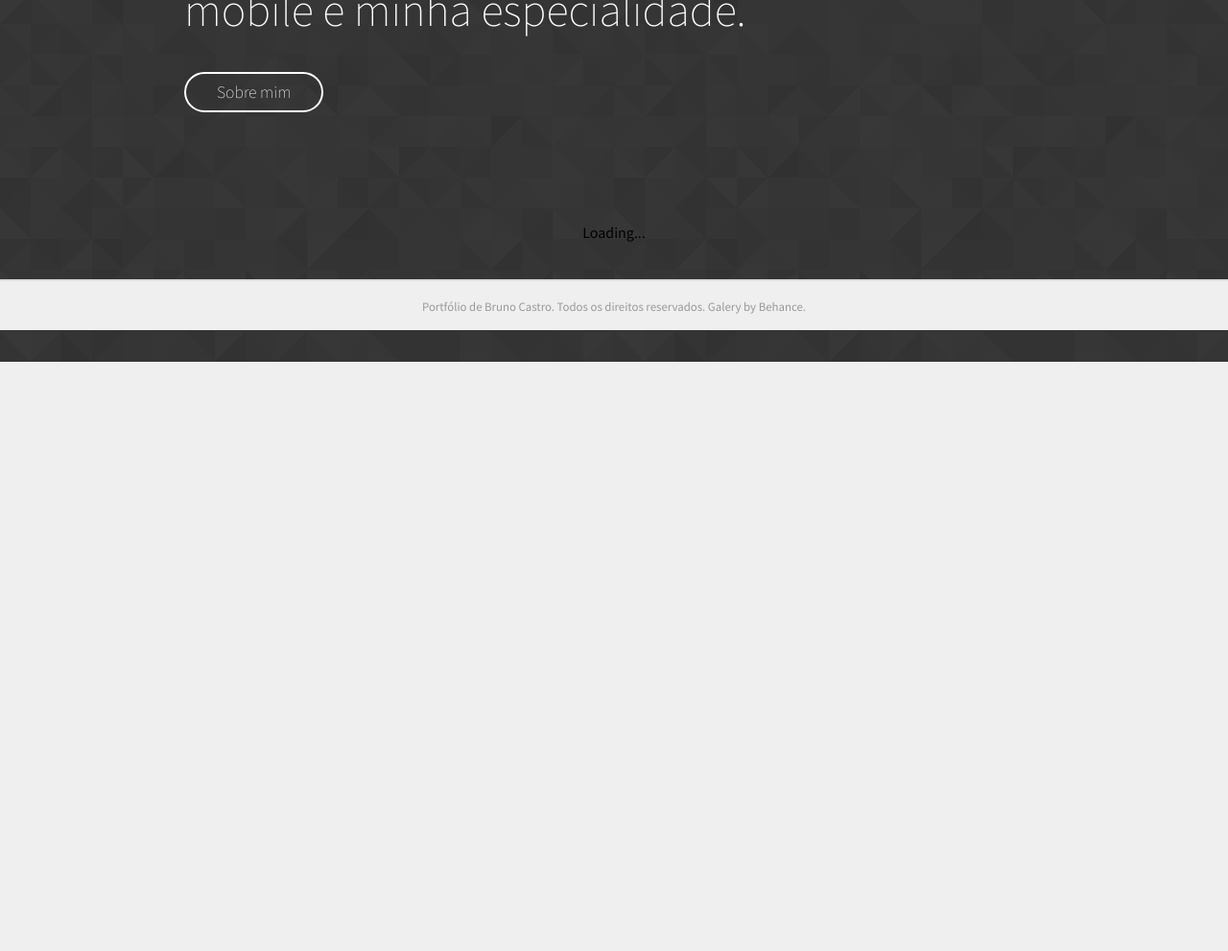
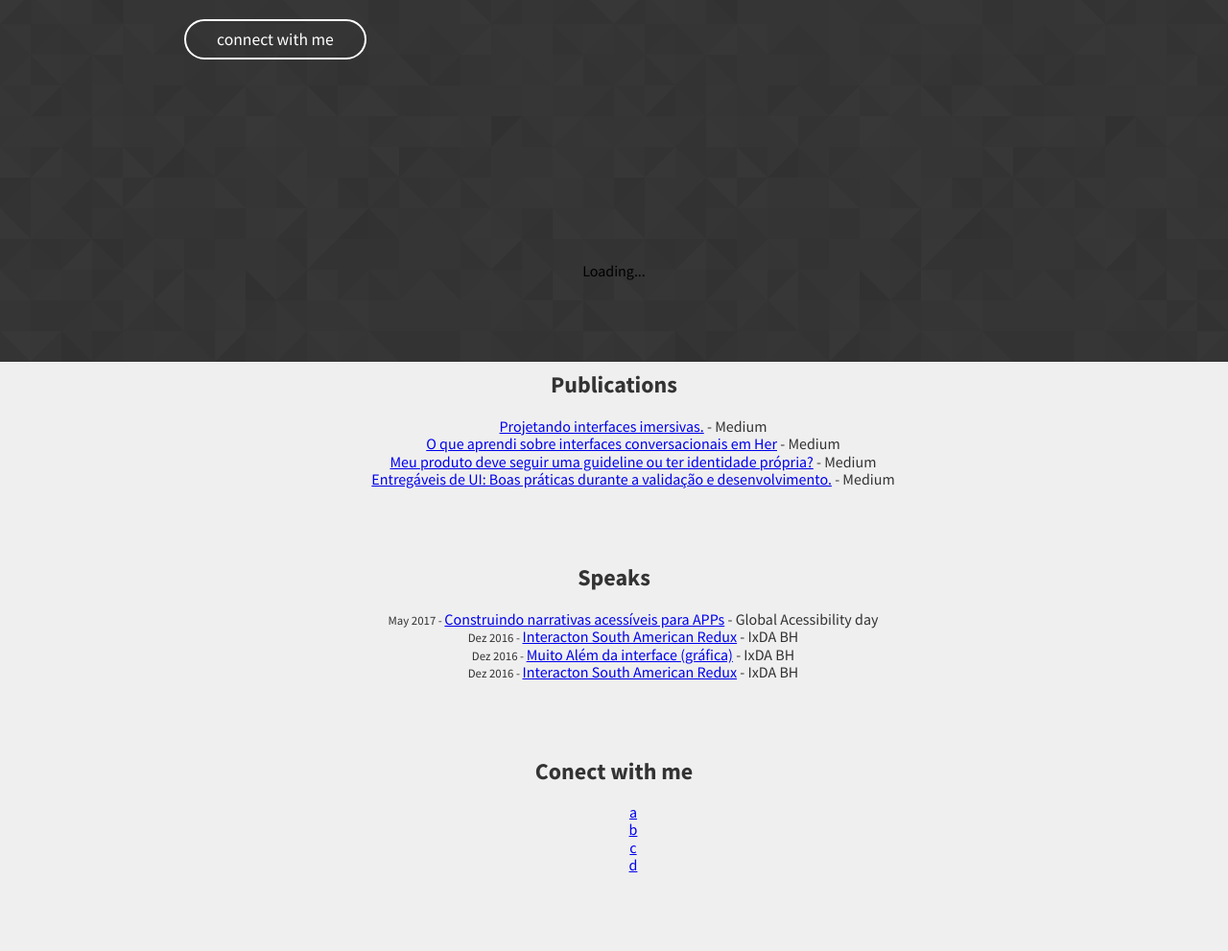
Before and after one commit to brunocastro/brunocastro.github.io, a plain HTML site: page index.html in a window 1280 px wide. Shown: the part 423-1414 px from the top of the page at 96% size. Before the commit the page ends 800 px from the top, so only its background shows below. Drawn offline with nearby package versions, Linux system fonts and the light colour scheme.

Commit message:
create 3 new sections.

```diff
--- a/index.html
+++ b/index.html
@@ -13,19 +13,42 @@
 <body>
     <div class="cover">
         <div class="container">
-            <h1><small>- Olá, </small><br>sou <strong>Bruno Castro,</strong> designer de interfaces. Moro em Belo Horizonte e projetar web e mobile é minha especialidade.</h2>
-            <a href="https://www.linkedin.com/in/linkedbruno" target="_blanck">Sobre mim</a>
+            <h1><small>- Hello, I am</small><br><strong>Bruno Castro,</strong> interface designer from Brazil. I work in <a href="http://www.ciandt.com" target="_self">CI&T</a> and speak about UI design.</h2>
+            <a href="https://www.linkedin.com/in/linkedbruno" target="_self" class="btn">connect with me</a>
         </div>
     </div>
-<div id="galery" class="flex-container">
-    <p>Loading...</p>
-</div>
-<footer>
-    <p><small>Portfólio de Bruno Castro. Todos os direitos reservados. Galery by Behance.</small></p>
-</footer>
-<script src="./scripts/helpers/be.js"></script>
-<script src="./scripts/galery.js"></script>
+    <div id="galery" class="flex-container galery">
+        <p>Loading...</p>
+    </div>
+    <div id="publications" class="simple-container">
+        <h2>Publications</h2>
+        <ul>
+            <li><a href="https://medium.com/ixda-bh/projetando-interfaces-imersivas-60edd161f77f">Projetando interfaces imersivas.</a> - Medium</li>
+            <li><a href="https://medium.com/take-net/o-que-aprendi-sobre-interfaces-conversacionais-em-her-be054aa2d094">O que aprendi sobre interfaces conversacionais em Her</a> - Medium</li>
+            <li><a href="https://medium.com/@brunocastro/meu-produto-deve-seguir-uma-guideline-ou-ter-identidade-pr%C3%B3pria-fba7f82fcf5f">Meu produto deve seguir uma guideline ou ter identidade própria?</a> - Medium</li>
+            <li><a href="https://medium.com/@brunocastro/entreg%C3%A1veis-de-ui-boas-pr%C3%A1ticas-durante-a-valida%C3%A7%C3%A3o-e-desenvolvimento-14889ac218d5">Entregáveis de UI: Boas práticas durante a validação e desenvolvimento.</a> - Medium</li>
+        </ul>
+    </div>
+    <div id="publications" class="simple-container">
+        <h2>Speaks</h2>
+        <ul>
+            <li><small>May 2017 - </small><a href="#">Construindo narrativas acessíveis para APPs</a> - Global Acessibility day</li>
+            <li><small>Dez 2016 - </small><a href="#">Interacton South American Redux</a> - IxDA BH</li>
+            <li><small>Dez 2016 - </small><a href="https://docs.google.com/presentation/d/1JP3Vsi-6t65jxt1AePtb-1XVV-4IGey2U11lIXVz5H8/edit?usp=sharing">Muito Além da interface (gráfica)</a> - IxDA BH</li>
+            <li><small>Dez 2016 - </small><a href="#">Interacton South American Redux</a> - IxDA BH</li>
+        </ul>
+    </div>
+        <div id="publications" class="simple-container">
+        <h2>Conect with me</h2>
+        <ul>
+            <li><a href="https://medium.com/ixda-bh/projetando-interfaces-imersivas-60edd161f77f">a</a></li>
+            <li><a href="https://medium.com/take-net/o-que-aprendi-sobre-interfaces-conversacionais-em-her-be054aa2d094">b</a></li>
+            <li><a href="https://medium.com/@brunocastro/meu-produto-deve-seguir-uma-guideline-ou-ter-identidade-pr%C3%B3pria-fba7f82fcf5f">c</a></li>
+            <li><a href="https://medium.com/@brunocastro/entreg%C3%A1veis-de-ui-boas-pr%C3%A1ticas-durante-a-valida%C3%A7%C3%A3o-e-desenvolvimento-14889ac218d5">d</a></li>
+        </ul>
+    </div>
+
+    <script src="./scripts/helpers/be.js"></script>
+    <script src="./scripts/galery.js"></script>
 </body>
 </html>
-
-<!-- http://www.behance.net/v2/users/mr_brunocastro/projects?callback=teste&api_key=0FXtgoJQ643HvHFAV5wjCgqoivhKgCHs -->
--- a/scripts/galery.js
+++ b/scripts/galery.js
@@ -15,7 +15,7 @@ function beloop (container, api) {
     var html="";
     for (i = 0; i < api.projects.length; i++) {
         html += '<div class="flex-item-galery">'+
-        '<a href="'+api.projects[i].url+'" target="_blank">'+
+        '<a href="'+api.projects[i].url+'" target="_self">'+
         '<img src="'+api.projects[i].covers["original"]+'">'+
         '<h3>'+api.projects[i].name+'</h3>'+
         '<p><small>Categorias: '+api.projects[i].fields.join(', ')+'</small></p>'+
--- a/styles/style.css
+++ b/styles/style.css
@@ -27,13 +27,32 @@ body {
     margin-bottom: 1em;
 }
 .cover a {
+    text-decoration: none;
+    color: #fff;
+    border-bottom: 4px solid #fff;
+    font-weight: 400;
+    cursor: pointer;
+}
+.cover a:hover {
+    padding-bottom: 2px;
+    cursor: pointer;
+}
+.cover .btn {
     width: 50%;
+    font-weight: 400;
     text-align: center;
     font-family: 'Source Sans Pro', sans-serif;
     font-size: 0.9em;
-    font-weight: 200;
     color: #fff;
     text-decoration: none;
+    border-radius: 24px;
+    border: solid 2px #fff;
+    padding: 8px 32px;
+}
+.cover .btn:hover {
+    font-weight: 400;
+    color: #333;
+    background-color: #fff;
     border-radius: 24px;
     border: solid 2px #fff;
     padding: 8px 32px;
@@ -45,7 +64,6 @@ body {
 .flex-container {
     padding: 0;
     margin: 0;
-    margin-top: -20vh;
     list-style: none;
     display: -webkit-box;
     display: -moz-box;
@@ -67,11 +85,27 @@ body {
     overflow: hidden;
     padding: 12px 24px;
 }
+.galery {
+    margin-top: -15vh;
+}
+
+.simple-container{
+    margin: 10vh 48px;
+    text-align: center;
+    color: #333;
+}
+.simple-container ul {
+list-style-type: none;
+}
+
+.simple-container h2 {
+
+}
 @media only screen and (min-width: 480px) {
     .cover .container {
         margin-top: 20vh;
     }
-    .cover a {
+    .cover .btn {
         font-size: 1.1em;
     }
     .cover h1 {
```
Also changed, not shown: 1 other file.
